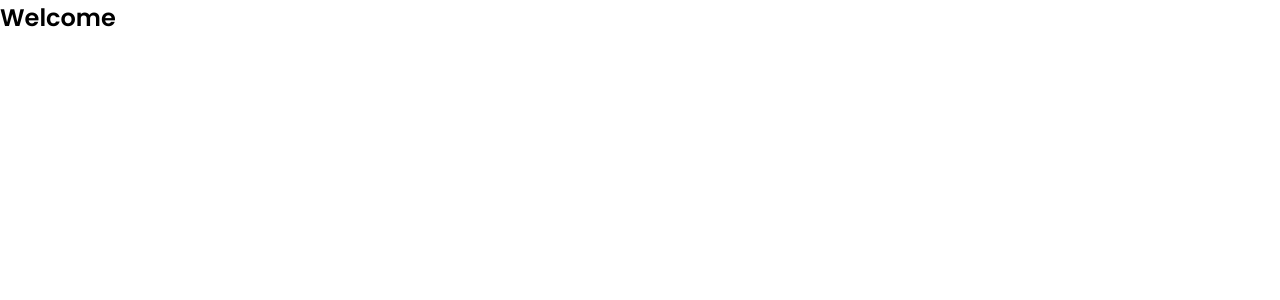
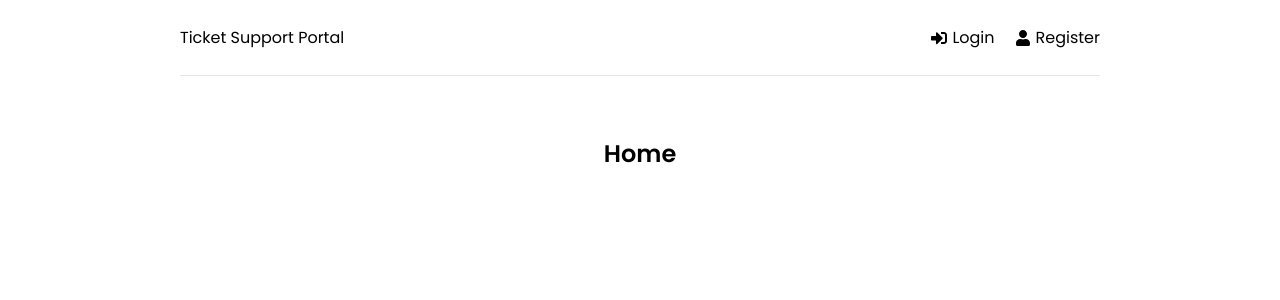
Before and after one commit to rray524/ticket-support, a React (Create React App) app in the folder frontend/: page / in a window 1280 px wide. Shown: the top 300 px of the page. Built offline with nearby package versions, Linux system fonts and the light colour scheme.

Commit message:
header & initial pages setup

```diff
--- a/frontend/src/App.js
+++ b/frontend/src/App.js
@@ -1,9 +1,24 @@
+import { BrowserRouter as Router, Routes, Route } from 'react-router-dom';
+import Header from "./components/Header";
+import Home from "./pages/Home";
+import Login from "./pages/Login";
+import Register from "./pages/Register";
 
 function App() {
   return (
-    <div className="myapp">
-      <h2>Welcome</h2>
-    </div>
+    <>
+      <Router>
+        <div className='container'>
+          <Header />
+          <Routes>
+            <Route path="/" element={<Home />} />
+            <Route path="/login" element={<Login />} />
+            <Route path="/register" element={<Register />} />
+          </Routes>
+        </div>
+      </Router>
+
+    </>
   );
 }
 
--- /dev/null
+++ b/frontend/src/components/Header.jsx
@@ -0,0 +1,29 @@
+import React from 'react';
+import { FaSignInAlt, FaSignOutAlt, FaUser } from 'react-icons/fa'
+import { Link } from 'react-router-dom';
+
+const Header = () => {
+    return (
+        <header className='header'>
+            <div className='logo'>
+                <Link to='/'>Ticket Support Portal</Link>
+            </div>
+            <ul>
+
+                <li>
+                    <Link to='/login'>
+                        <FaSignInAlt /> Login
+                    </Link>
+                </li>
+                <li>
+                    <Link to='/register'>
+                        <FaUser /> Register
+                    </Link>
+                </li>
+
+            </ul>
+        </header>
+    );
+};
+
+export default Header;
--- /dev/null
+++ b/frontend/src/pages/Home.jsx
@@ -0,0 +1,11 @@
+import React from 'react';
+
+const Home = () => {
+    return (
+        <div>
+            <h2>Home</h2>
+        </div>
+    );
+};
+
+export default Home;
--- /dev/null
+++ b/frontend/src/pages/Login.jsx
@@ -0,0 +1,11 @@
+import React from 'react';
+
+const Login = () => {
+    return (
+        <div>
+            <h2>Login</h2>
+        </div>
+    );
+};
+
+export default Login;
--- /dev/null
+++ b/frontend/src/pages/Register.jsx
@@ -0,0 +1,11 @@
+import React from 'react';
+
+const Register = () => {
+    return (
+        <div>
+            <h2>Register</h2>
+        </div>
+    );
+};
+
+export default Register;
```
